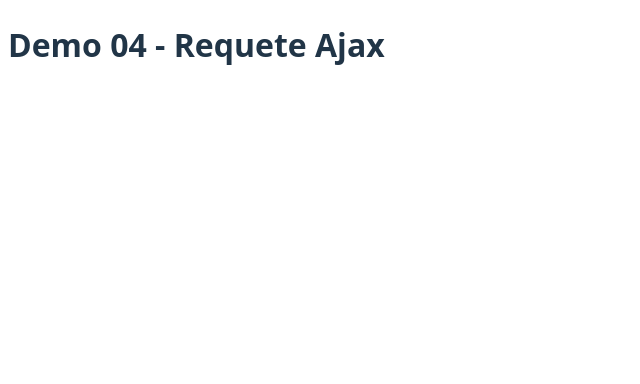
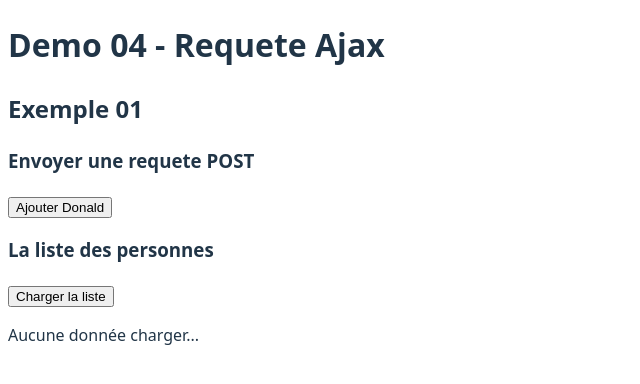
Before and after one commit to Formation-JS/BXL_FE2024_React__Demo_04__App_React, a React (Vite) app: page / in a window 1280 px wide. Shown: the top 384 px of the page, without its empty margins (0-640 px from the left). Built offline with nearby package versions, Linux system fonts and the light colour scheme.

Commit message:
Example 01

```diff
--- a/src/App.jsx
+++ b/src/App.jsx
@@ -1,10 +1,12 @@
 import './App.css';
+import Example01 from './features/example-01/example-01';
 
 function App() {
 
   return (
     <>
       <h1>Demo 04 - Requete Ajax</h1>
+      <Example01 />
     </>
   );
 }
--- /dev/null
+++ b/src/features/example-01/example-01.jsx
@@ -0,0 +1,13 @@
+import PeopleList from "./people-list";
+import PersonForm from "./person-form";
+
+export default function Example01() {
+
+    return (
+        <>
+            <h2>Exemple 01</h2>
+            <PersonForm />
+            <PeopleList />
+        </>
+    )
+}
--- /dev/null
+++ b/src/features/example-01/people-list.jsx
@@ -0,0 +1,41 @@
+import { useState } from "react";
+
+//! Exemple de requete GET
+export default function PeopleList() {
+
+    const [isLoading, setLoading] = useState(false);
+    const [people, setPeople] = useState(null);
+    const [messageError, setMessageError] = useState(null);
+
+    const handleLoad = () => {
+        setLoading(true);
+        setPeople(null);
+        setMessageError(null);
+
+        fetch('http://localhost:3000/people')
+            .then(response => response.json())
+            .then(data => setPeople(data))
+            .catch(error => setMessageError(error.message))
+            .finally(() => setLoading(false));
+    };
+
+    return (
+        <>
+            <h3>La liste des personnes</h3>
+            <button onClick={handleLoad}>Charger la liste</button>
+            {isLoading ? (
+                <p>Chargement en cours...</p>
+            ) : (people !== null) ? (
+                <ul>
+                    {people.map(person => (
+                        <li key={person.id}>{person.firstname} {person.lastname}</li>
+                    ))}
+                </ul>
+            ) : (messageError !== null) ? (
+                <p>Une erreur est survenu : {messageError}</p>
+            ) : (
+                <p>Aucune donnée charger...</p>
+            )}
+        </>
+    );
+}
--- /dev/null
+++ b/src/features/example-01/person-form.jsx
@@ -0,0 +1,33 @@
+import { useState } from "react";
+
+
+//! Exemple de requete POST (Ajout)
+export default function PersonForm() {
+
+    const [message, setMessage] = useState(null);
+
+    const handleAddDonald = () => {
+        setMessage('Envoi en cours...');
+        const data = { firstname: 'Donald', lastname: 'Duck' };
+
+        fetch('http://localhost:3000/people', {
+                method: 'POST',
+                body: JSON.stringify(data),
+                headers: {
+                    'Content-Type': 'application/json'
+                }
+            })
+            .then(response => setMessage('Envoi réussi'))
+            .catch(error => setMessage('Envoi echoué'));
+    };
+
+    return (
+        <div>
+            <h3>Envoyer une requete POST</h3>
+            <button onClick={handleAddDonald}>Ajouter Donald</button>
+            {message && (
+                <span>{message}</span>
+            )}
+        </div>
+    );
+}
```
Also changed, not shown: 1 other file (tests, documents, lock files or other folders).
